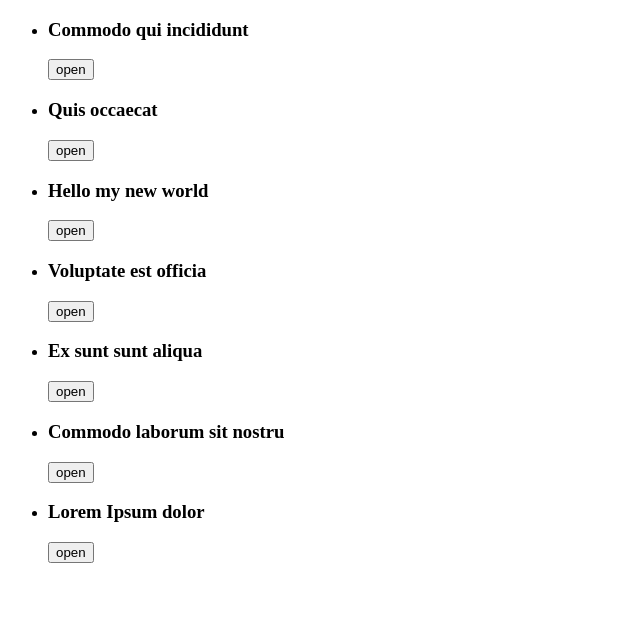
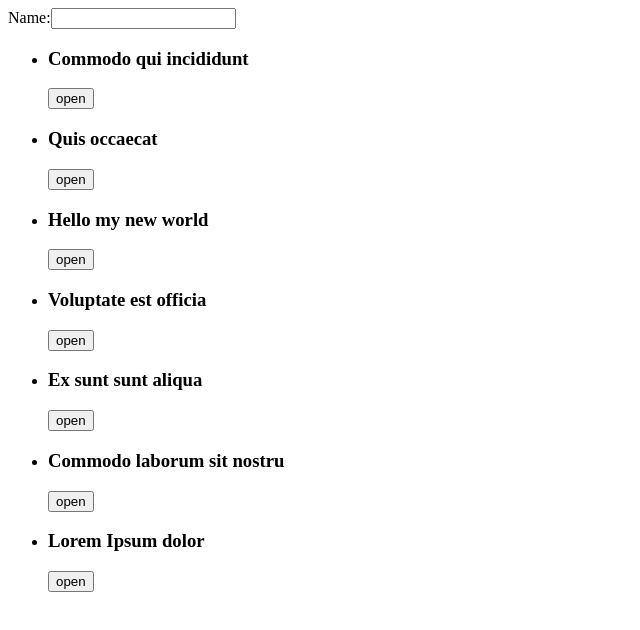
Before and after one commit to KovaSs/learn-react, a React app: page / in a window 1280 px wide. Shown: the top 630 px of the page, without its empty margins (0-640 px from the left). Built offline with nearby package versions, Linux system fonts and the light colour scheme.

Commit message:
add UserForm

```diff
--- a/src/components/App.js
+++ b/src/components/App.js
@@ -1,6 +1,7 @@
 import React, { Component } from 'react'
 import PropTypes from 'prop-types'
 import ArticleList from './ArticleList'
+import UserForm from './UserForm';
 
 export class App extends Component {
   static propTypes = {
@@ -11,6 +12,7 @@ export class App extends Component {
     const {articles} = this.props
     return (
       <div>
+        <UserForm/>
         <ArticleList articles = {articles} />
       </div>
     )
--- a/src/components/Article.js
+++ b/src/components/Article.js
@@ -21,7 +21,7 @@ class Article extends Component {
 
   render() {
     const {article, isOpen, toggleOpen} = this.props
-    console.log('---', 'update article')
+    // console.log('---', 'update article')
     return (
       <div>
         <h3>{article.title}</h3>
--- /dev/null
+++ b/src/components/UserForm.js
@@ -0,0 +1,35 @@
+import React, { Component } from 'react'
+import PropTypes from 'prop-types'
+
+export class UserForm extends Component {
+  static propTypes = {
+
+  }
+
+  state = {
+    username: ''
+  }
+
+  render() {
+    console.log('---', 'update')
+    const {username} = this.state
+    return (
+      <div>
+        Name:
+        <input type='text'
+          value = {username}
+          onChange = {this.handleUserChange}
+        />
+      </div>
+    )
+  }
+
+
+  handleUserChange = e => (
+    this.setState({
+      username: e.target.value
+    })
+  )
+}
+
+export default UserForm
```
